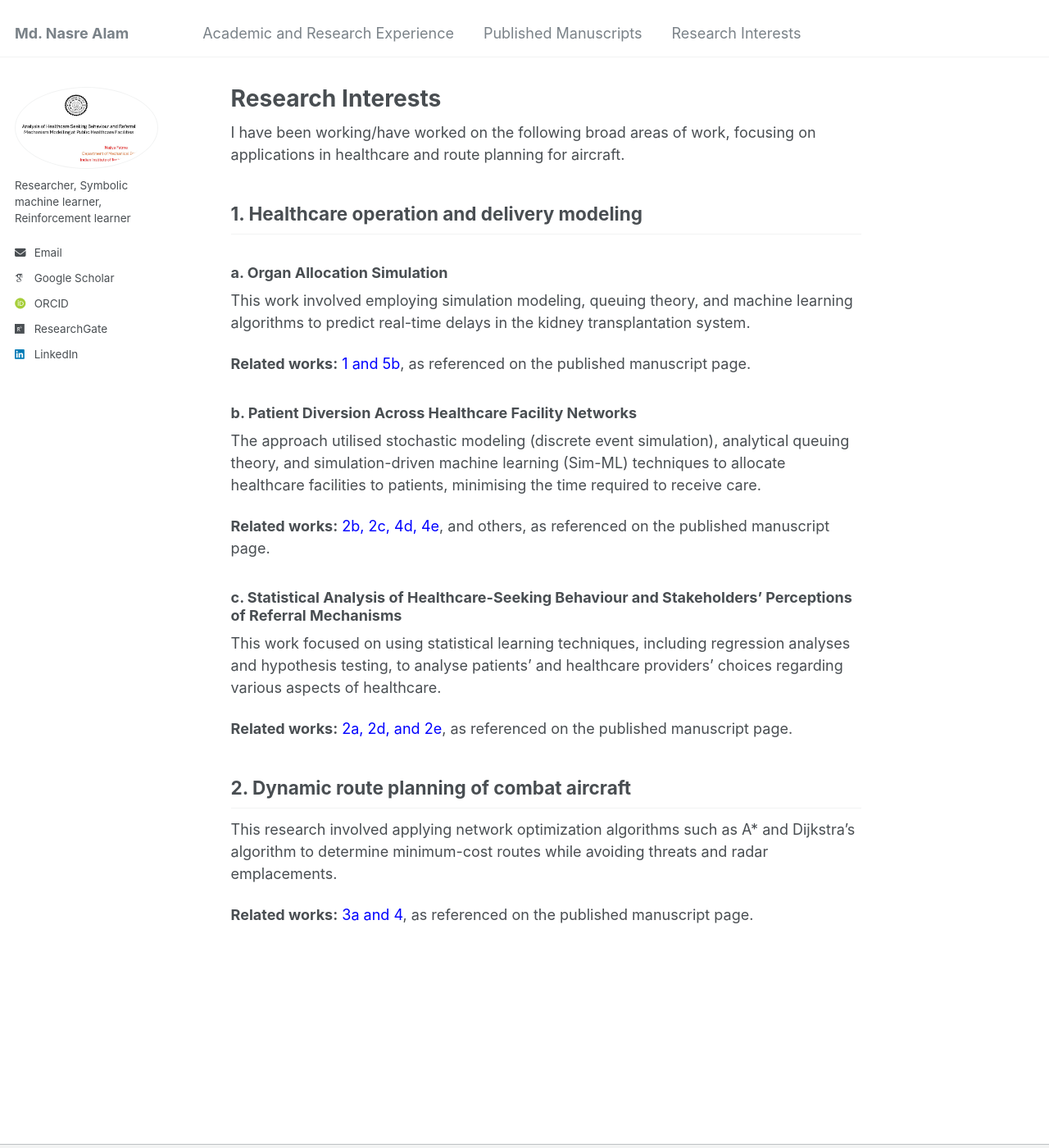
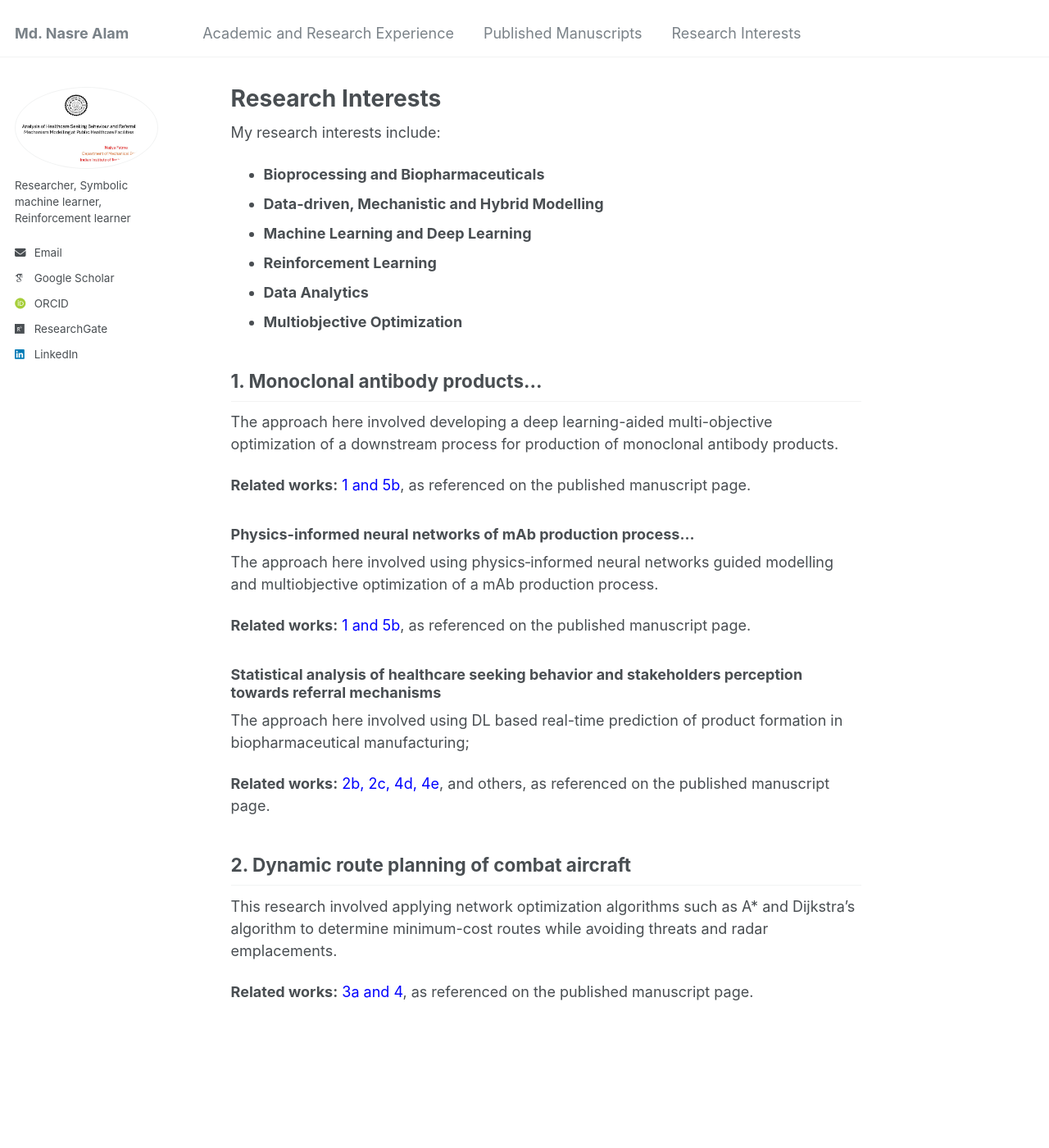
Before and after one commit to mdnasreiit/mdnasreiit.github.io, a Jekyll site: the page built from _pages/terms.md, in a window 1280 px wide and 1400 px high. Shown: the whole window at 82% size. Built offline with Jekyll 4.4.1, drawn with Linux system fonts in a browser that asks for light colours; some web fonts are replaced.

Commit message:
Update terms.md

```diff
--- a/_pages/terms.md
+++ b/_pages/terms.md
@@ -7,25 +7,35 @@ redirect_from:
   - /terms.html
 ---
 
+My research interests include:
 
-I have been working/have worked on the following broad areas of work, focusing on applications in healthcare and route planning for aircraft.
+- **Bioprocessing and Biopharmaceuticals**
+- **Data-driven, Mechanistic and Hybrid Modelling**
+- **Machine Learning and Deep Learning**
+- **Reinforcement Learning**
+- **Data Analytics**
+- **Multiobjective Optimization**
 
-## 1. Healthcare operation and delivery modeling
 
-### a. Organ Allocation Simulation
-This work involved employing simulation modeling, queuing theory, and machine learning algorithms to predict real-time delays in the kidney transplantation system. <br>
+## 1. Monoclonal antibody products...
+
+The approach here involved developing a deep learning-aided multi-objective optimization of a downstream process for production of monoclonal antibody products.
 
 **Related works:** <span style="color:blue">1 and 5b</span>, as referenced on the published manuscript page.
 
-### b. Patient Diversion Across Healthcare Facility Networks
-The approach utilised stochastic modeling (discrete event simulation), analytical queuing theory, and simulation-driven machine learning (Sim-ML) techniques to allocate healthcare facilities to patients, minimising the time required to receive care.  <br>
+### Physics-informed neural networks of mAb production process...
+
+The approach here involved using physics‐informed neural networks guided modelling and multiobjective optimization of a mAb production process.
+
+**Related works:** <span style="color:blue">1 and 5b</span>, as referenced on the published manuscript page.
+
+### Statistical analysis of healthcare seeking behavior and stakeholders perception towards referral mechanisms
+
+The approach here involved using DL based real-time prediction of product formation in biopharmaceutical manufacturing;
+
 
 **Related works:** <span style="color:blue">2b, 2c, 4d, 4e</span>, and others, as referenced on the published manuscript page.
 
-### c. Statistical Analysis of Healthcare-Seeking Behaviour and Stakeholders’ Perceptions of Referral Mechanisms
-This work focused on using statistical learning techniques, including regression analyses and hypothesis testing, to analyse patients’ and healthcare providers’ choices regarding various aspects of healthcare. <br>
-
-**Related works:** <span style="color:blue">2a, 2d, and 2e</span>, as referenced on the published manuscript page.
 
 ## 2. Dynamic route planning of combat aircraft
 This research involved applying network optimization algorithms such as A* and Dijkstra's algorithm to determine minimum-cost routes while avoiding threats and radar emplacements.  <br>
```
